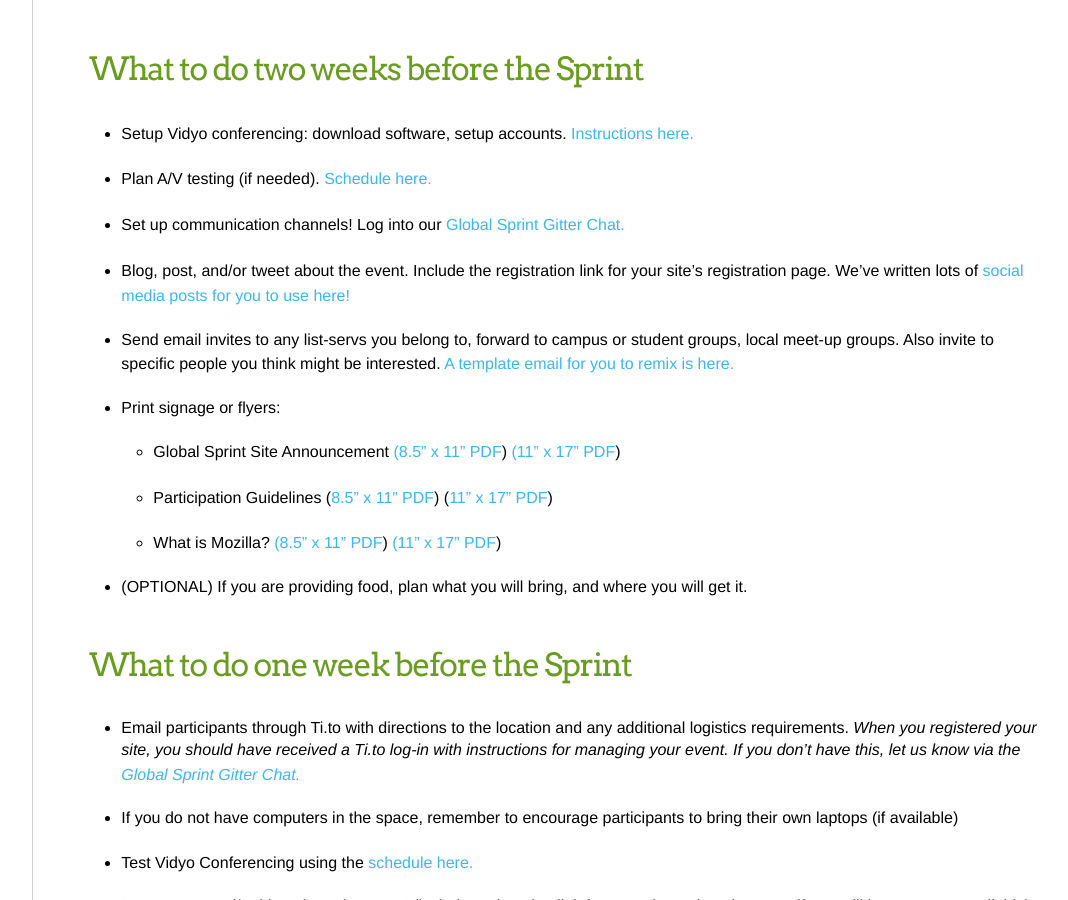
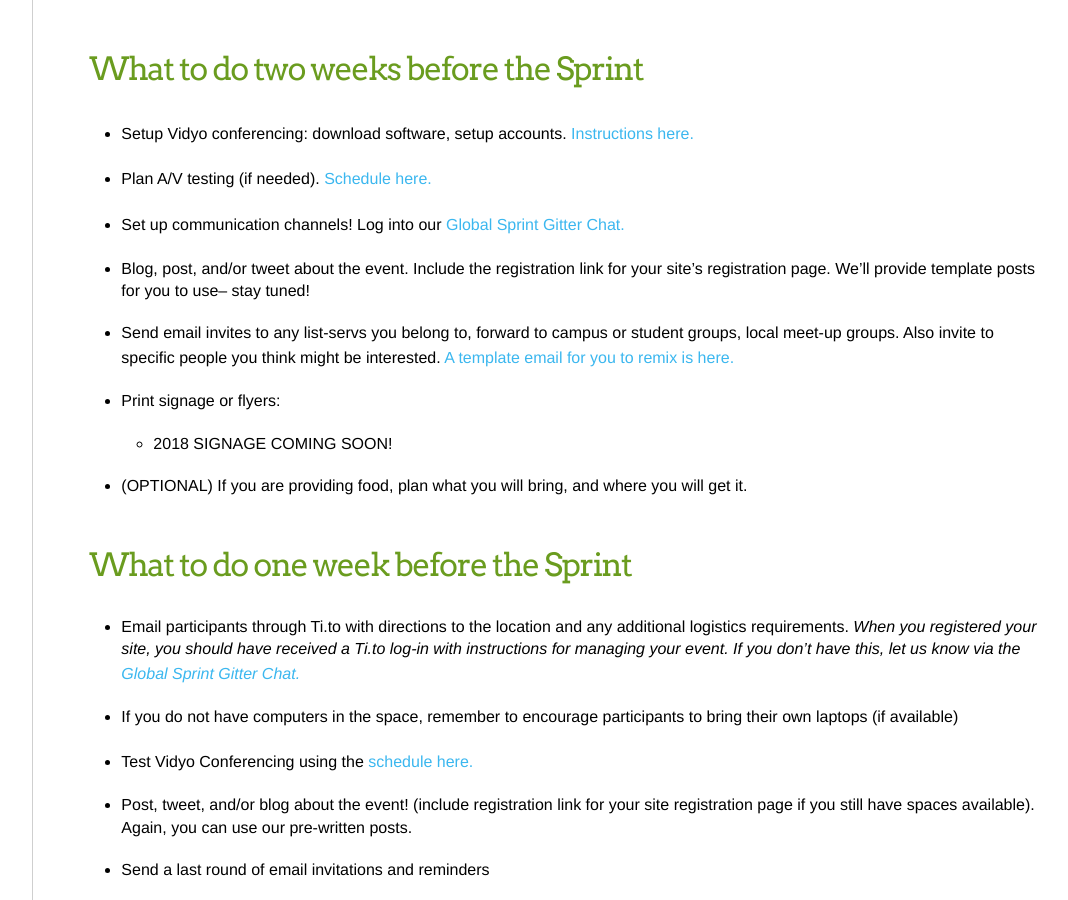
Before and after one commit to mozilla/global-sprint, a Jekyll site: the page built from _articles/site-hosts-guide/checklist.md, in a window 1280 px wide and 900 px high, scrolled down 461 px. Shown: the whole window, without its empty margins (180-1248 px from the left). Built offline with Jekyll 4.4.1, drawn with Linux system fonts in a browser that asks for light colours; comment, search, counter and statistics services are not loaded.

Commit message:
Update checklist.md

```diff
--- a/_articles/site-hosts-guide/checklist.md
+++ b/_articles/site-hosts-guide/checklist.md
@@ -18,24 +18,16 @@ The space must have ...
 
 * Setup Vidyo conferencing:  download software, setup accounts. [Instructions here.](https://public.etherpad-mozilla.org/p/globalsprint-webconferencing)
 * Plan A/V testing (if needed). [Schedule here.](https://public.etherpad-mozilla.org/p/globalsprint-AV-testing-schedule)
-* Set up communication channels! Log into our [Global Sprint Gitter Chat.](https://gitter.im/mozilla/global-sprint-2017)
-* Blog, post, and/or tweet about the event. Include the registration link for your site's registration page. We've written lots of [social media posts for you to use here!](https://public.etherpad-mozilla.org/p/globalsprint-what-to-tweet)
+* Set up communication channels! Log into our [Global Sprint Gitter Chat.](https://gitter.im/mozilla/global-sprint)
+* Blog, post, and/or tweet about the event. Include the registration link for your site's registration page. We'll provide template posts for you to use-- stay tuned!
 * Send email invites to any list-servs you belong to, forward to campus or student groups, local meet-up groups. Also invite to specific people you think might be interested. [A template email for you to remix is here.](https://public.etherpad-mozilla.org/p/globalsprint-email-template)
 * Print signage or flyers:
-  * Global Sprint Site Announcement
-    [(8.5" x 11" PDF](https://github.com/MozillaFoundation/Design/files/1033127/global-sprint-editable-8p5x11.pdf))
-    [(11" x 17" PDF](https://github.com/MozillaFoundation/Design/files/1033126/global-sprint-editable-11x17.pdf))
-  * Participation Guidelines
-    ([8.5" x 11" PDF](https://github.com/MozillaFoundation/Design/files/1033129/participation-guidelines-8p5x11.pdf))
-    ([11" x 17" PDF](https://github.com/MozillaFoundation/Design/files/1033128/participation-guildelines-11x17.pdf))
-  * What is Mozilla?
-    [(8.5" x 11" PDF](https://github.com/MozillaFoundation/Design/files/1033130/what-is-mozilla-8p5x11.pdf))
-    [(11" x 17" PDF](https://github.com/MozillaFoundation/Design/files/1033131/what-is-mozilla-11x17.pdf))
+  * 2018 SIGNAGE COMING SOON!
 * (OPTIONAL) If you are providing food, plan what you will bring, and where you will get it.
 
 
 ### What to do one week before the Sprint
-* Email participants through Ti.to with directions to the location and any additional logistics requirements. *When you registered your site, you should have received a Ti.to log-in with instructions for managing your event. If you don't have this, let us know via the [Global Sprint Gitter Chat.](https://gitter.im/mozilla/global-sprint-2017)*
+* Email participants through Ti.to with directions to the location and any additional logistics requirements. *When you registered your site, you should have received a Ti.to log-in with instructions for managing your event. If you don't have this, let us know via the [Global Sprint Gitter Chat.](https://gitter.im/mozilla/global-sprint)*
 * If you do not have computers in the space, remember to encourage participants to bring their own laptops (if available)
 * Test Vidyo Conferencing using the [schedule here.](https://public.etherpad-mozilla.org/p/globalsprint-AV-testing-schedule)
 * Post, tweet, and/or blog about the event! (include registration link for your site registration page if you still have spaces available). Again, you can use our pre-written posts.
```
